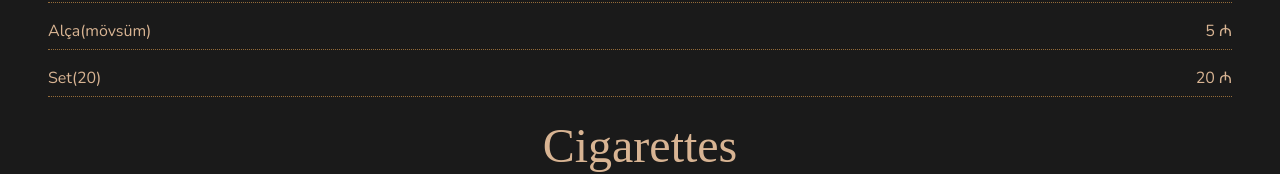
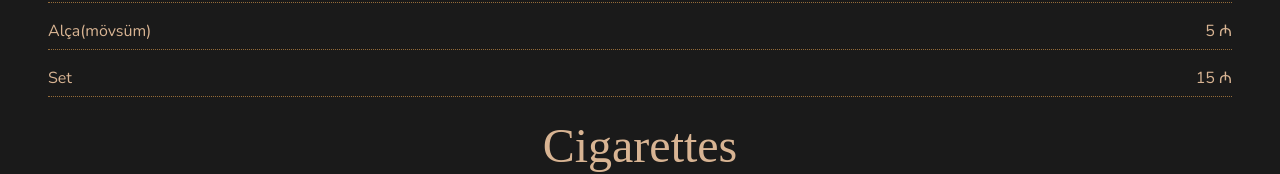
Before and after one commit to Huseynlimran/cask110, a React (Create React App) app: page / in a window 1280 px wide. Shown: the part 4789-4963 px from the top of the page. Built offline with nearby package versions, Linux system fonts and the light colour scheme; a web font is replaced by a local one.

Commit message:
Update Fruits.js

```diff
--- a/src/pages/Fruits.js
+++ b/src/pages/Fruits.js
@@ -22,9 +22,9 @@ export default function Fruits() {
         <p>5 ₼</p>
       </div>
       <div className="price">
-        <p>Set(20) </p>
+        <p>Set </p>
         <div className="line"></div>
-        <p>20 ₼</p>
+        <p>15 ₼</p>
       </div>
     </div>
   );
```
